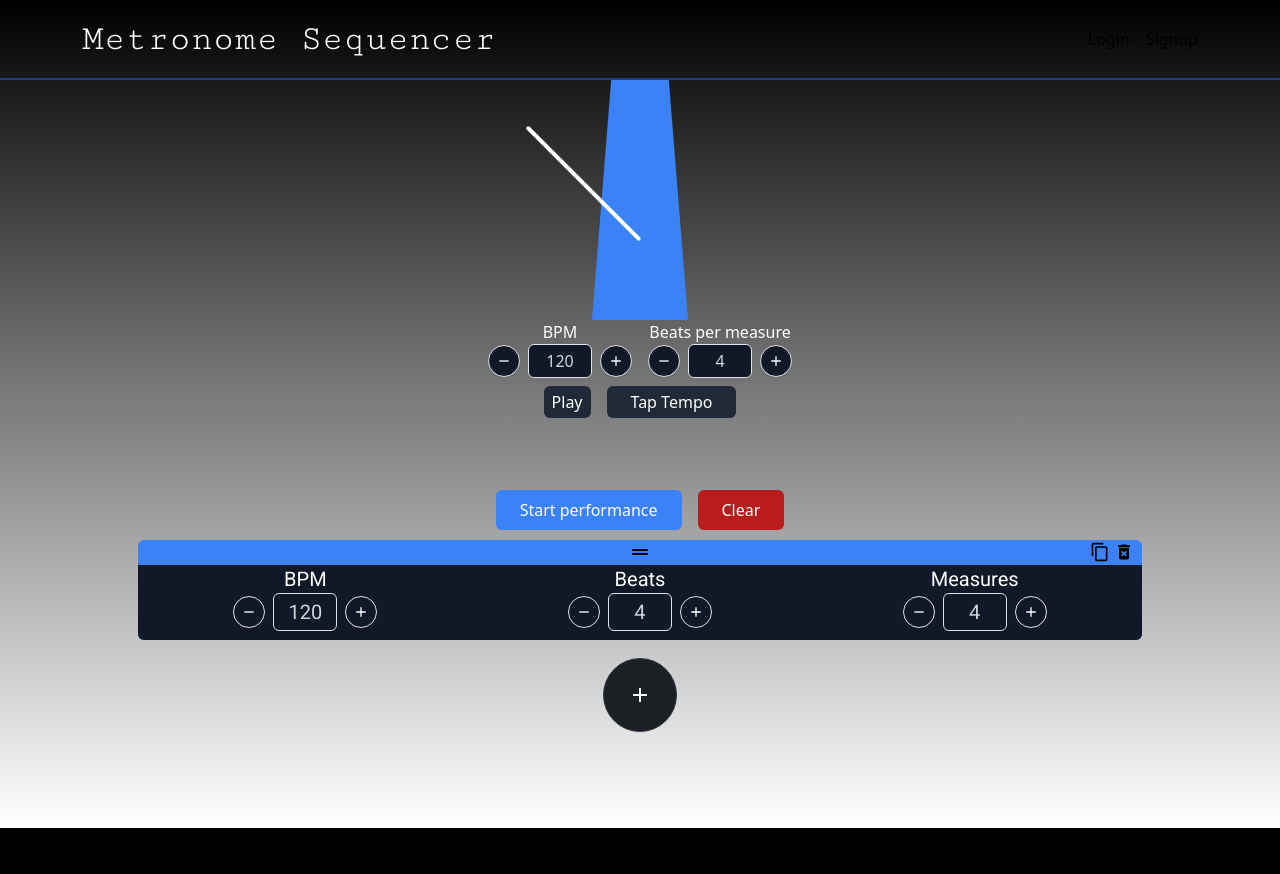
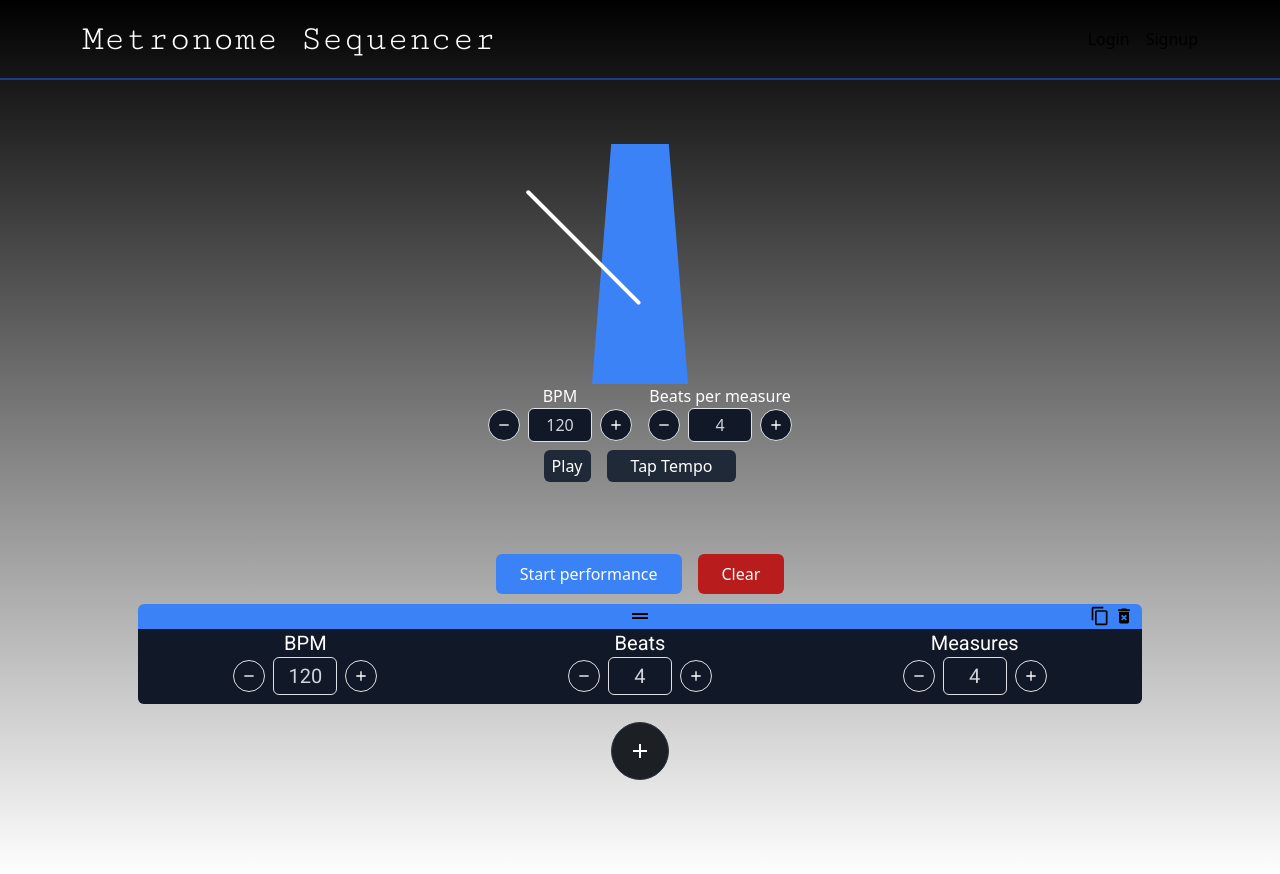
Before and after one commit to oceanhillman/metronome-sequencer, a Next.js app: page / in a window 1280 px wide. Before the commit the page ends 828 px from the top, so only its background shows below. Built offline with nearby package versions, Linux system fonts and the light colour scheme.

Commit message:
Fix margin

```diff
--- a/src/components/Editor.jsx
+++ b/src/components/Editor.jsx
@@ -69,7 +69,7 @@ export default function Editor() {
     }
 
     return (
-        <div className="w-screen">
+        <div className="w-full mt-16">
             <div className="">
                 <Metronome
                     playlist={playlist}
@@ -95,7 +95,7 @@ export default function Editor() {
                                 currentPatternId={currentPattern}
                             />
                         </div>
-                        <button onClick={initalizeNewPattern} className="mt-2 bg-[#1C2025] border-[#303740] border-[1px] hover:bg-[#0059B2] hover:border-[#007fff] p-4 rounded-full">
+                        <button onClick={initalizeNewPattern} className="mt-2 bg-[#1C2025] border-[#303740] border-[1px] hover:bg-[#0059B2] hover:border-[#007fff] p-3 rounded-full">
                             <Image src={PlusIcon} alt="Plus icon" className="w-auto h-auto"/>
                         </button>
                     </div>
```
